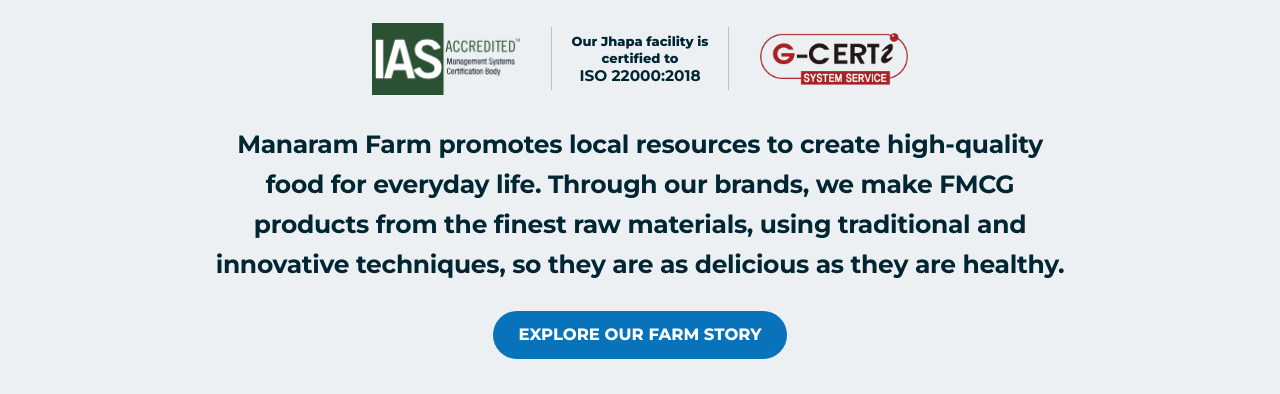
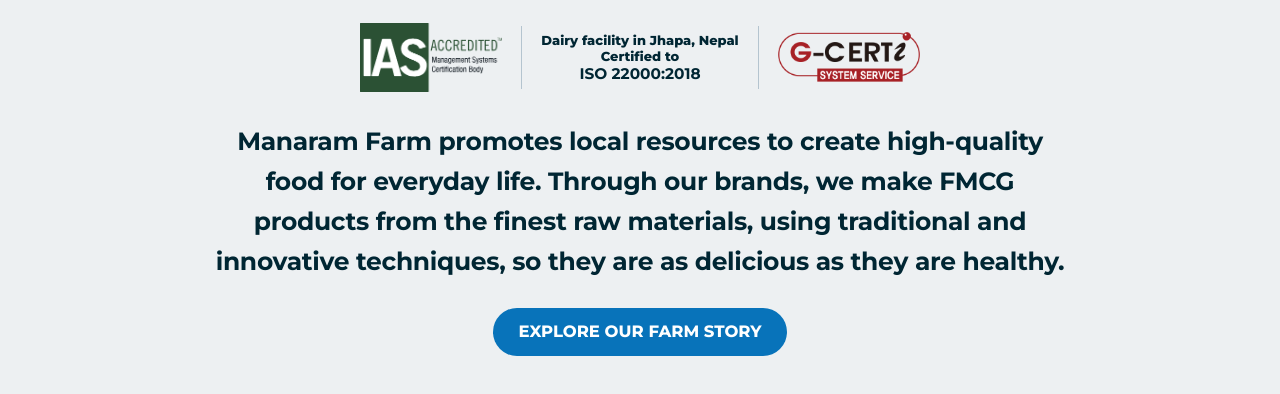
Before and after one commit to Umang-string/manaram-farm-preview, a plain HTML site: page index.html in a window 1280 px wide. Shown: the part 937-1331 px from the top of the page. Drawn offline with Linux system fonts and the light colour scheme.

Commit message:
Clarify the dairy facility location on the certification badge

```diff
--- a/index.html
+++ b/index.html
@@ -111,11 +111,11 @@
     </section>
     <section class="farm" id="farm" tabindex="-1" aria-label="About Manaram Farm">
       <img class="farm-anniversary" src="figma-farm-anniversary-barn.png" width="500" height="500" alt="Manaram Farm: 12 years of trust. Since 2024. Traditional taste, innovative make." decoding="async">
-      <figure class="certifications" aria-label="Food safety certification for the Birtamod, Jhapa facility">
+      <figure class="certifications" aria-label="Food safety certification for our dairy facility in Birtamod, Jhapa, Nepal">
         <img src="farm-ias-accredited.png" width="300" height="145" alt="IAS Accredited">
         <div>
-          <span>Our Jhapa facility is</span>
-          <span>certified to</span>
+          <span>Dairy facility in Jhapa, Nepal</span>
+          <span>Certified to</span>
           <strong>ISO 22000:2018</strong>
         </div>
         <img src="farm-g-cert2.png" width="800" height="280" alt="G-CERT2">
```
